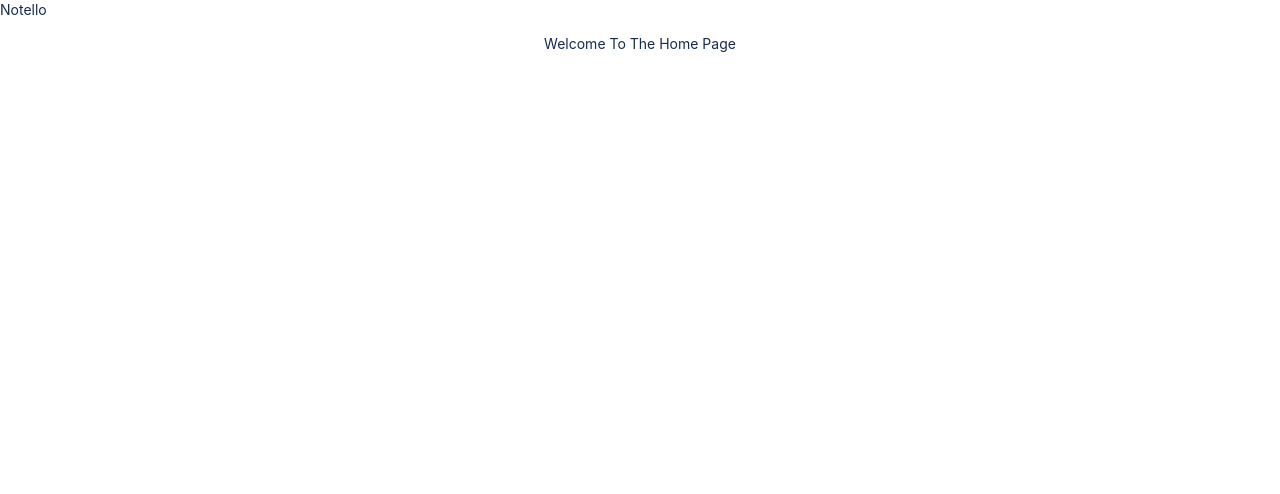
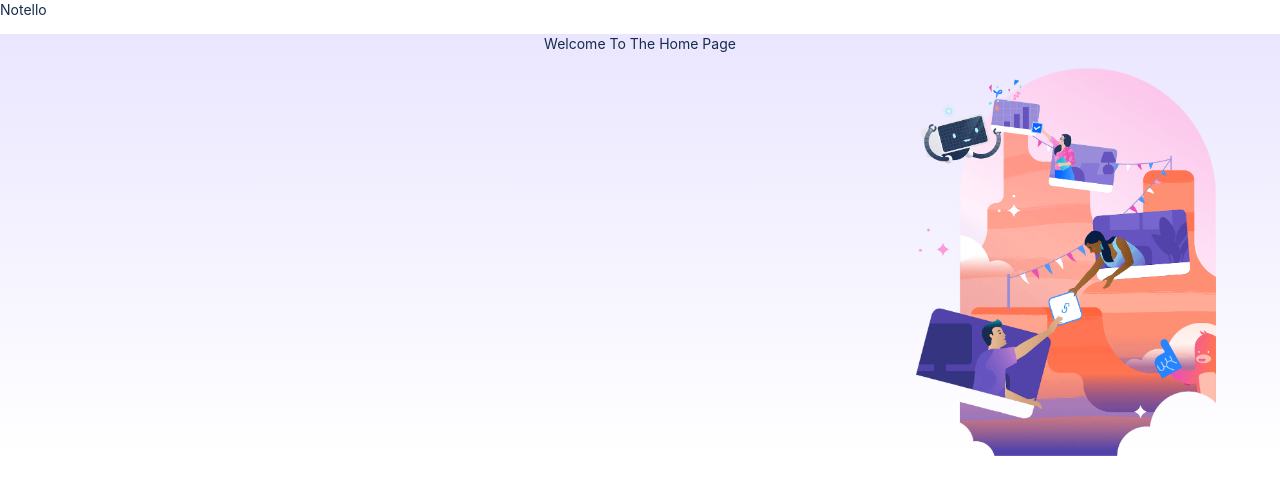
Before and after one commit to AdirBuskila/Notello, a React (Create React App) app: page /home in a window 1280 px wide. Shown: the top 494 px of the page. Built offline with nearby package versions, Linux system fonts and the light colour scheme.

Commit message:
adding hero to home page style

```diff
--- a/src/assets/css/main.css
+++ b/src/assets/css/main.css
@@ -2,3 +2,7 @@
 
 @import url('./base/base.css');
 @import url('./base/helpers.css');
+
+/* PAGES  */
+
+@import url('./pages/home-page.css');
--- /dev/null
+++ b/src/assets/css/pages/home-page.css
@@ -0,0 +1,13 @@
+.home-container {
+  background: linear-gradient(0deg, #fff, #eae6ff 100%);
+}
+
+.hero-container {
+    display: flex;
+    width: 90%;
+    justify-content: flex-end;
+}
+
+.home-container .hero-img {
+    width:  300px;
+}
--- a/src/pages/home-page.jsx
+++ b/src/pages/home-page.jsx
@@ -1,7 +1,12 @@
+import hero from '../assets/img/hero.png'
+
 export const HomePage = () => {
   return (
     <div className='home-container flex column align-center'>
       Welcome To The Home Page
+      <div className="hero-container">
+      <img className='hero-img' src={hero} / >
+      </div>
     </div>
   );
 };
```
Also changed, not shown: src/assets/img/hero.png (added).
